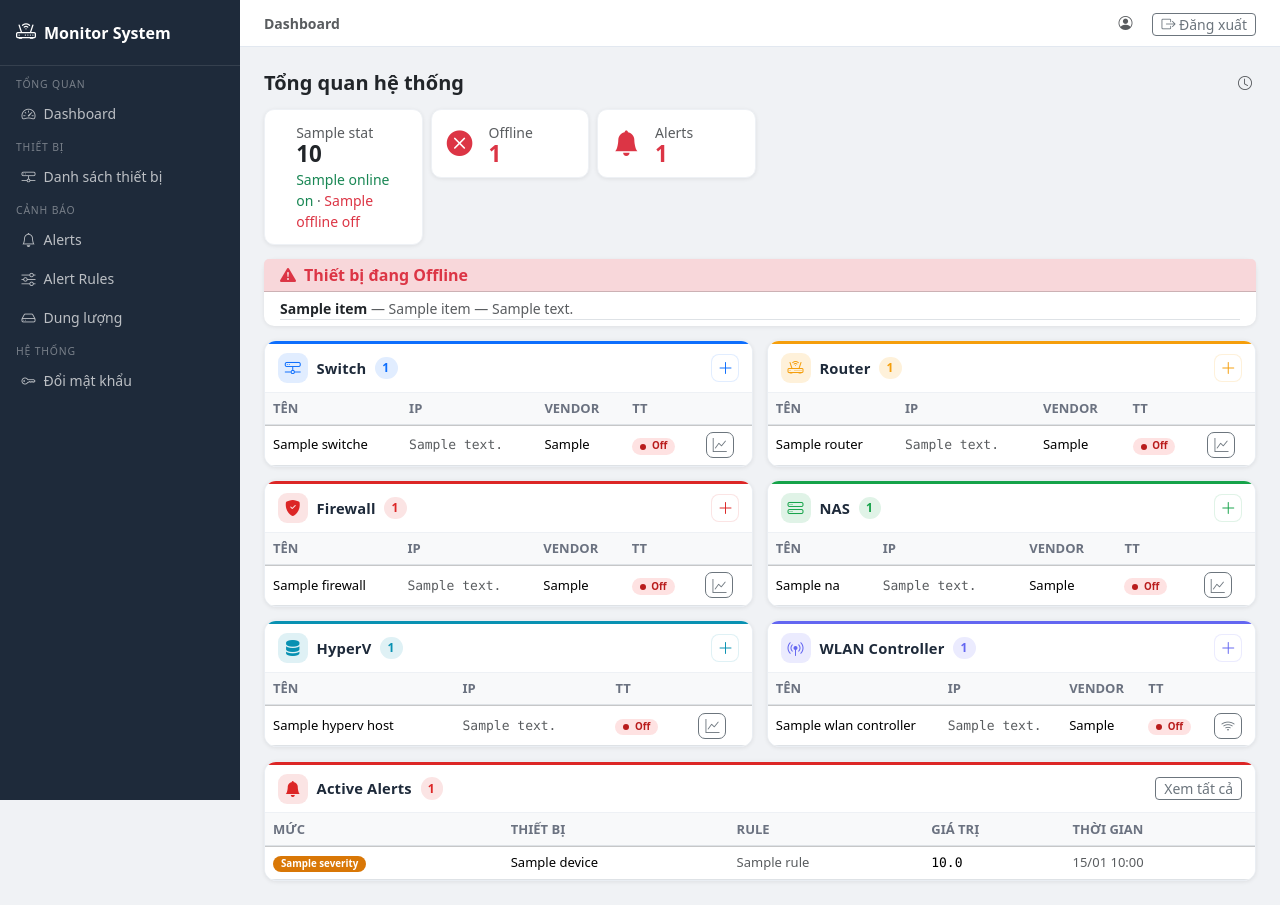
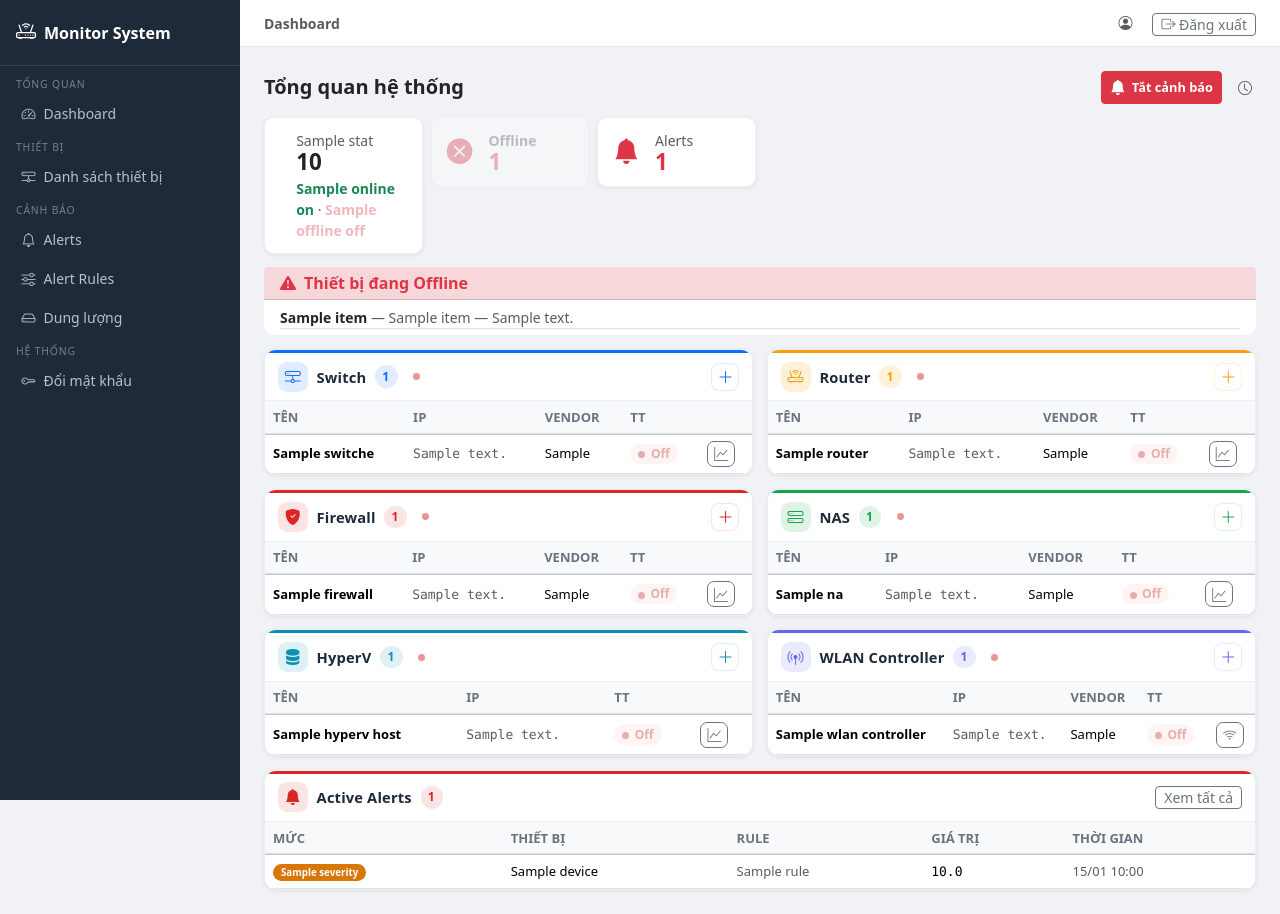
Before and after one commit to luckyhoang1988/monitor_system, a Django app: template templates/dashboard/index.html in a window 1280 px wide. Run offline with Django 5.2, Linux system fonts and the light colour scheme; the template is opened without the code that fills it: most values are stand-ins (such as "Sample title", 1, 10 or a date in 2020).

Commit message:
feat(dashboard): điểm nhấn trạng thái kiểu NVR — nhấp nháy off + nút bật/tắt cảnh báo
- On = xanh, Off = đỏ; badge On/Off in đậm, chấm trạng thái to hơn
- Khu vực có thiết bị offline nhấp nháy: card "Thiết bị đang Offline" (viền+header),
  badge Off, thẻ thống kê Offline, chấm đỏ trên header từng panel có thiết bị off
- Nút Bật/Tắt cảnh báo nhấp nháy (mặc định bật, ghi nhớ qua localStorage)
- Đếm offline theo từng nhóm thiết bị trong view để hiện chấm cảnh báo trên panel
- Làm đậm tên thiết bị + số liệu cho dễ đọc

Co-Authored-By: Claude Opus 4.8 <noreply@anthropic.com>

```diff
--- a/templates/dashboard/index.html
+++ b/templates/dashboard/index.html
@@ -158,9 +158,45 @@
   /* badge trạng thái có chấm tròn cho rõ */
   .status-dot::before {
     content: ""; display: inline-block;
-    width: 6px; height: 6px; border-radius: 50%;
+    width: 7px; height: 7px; border-radius: 50%;
     margin-right: .35rem; vertical-align: middle;
     background: currentColor;
+  }
+  /* Badge On/Off rõ ràng, chữ đậm */
+  .badge-online, .badge-offline { font-weight: 700; font-size: .75rem; }
+
+  /* ===== Cảnh báo nhấp nháy (blink) ===== */
+  @keyframes blink-fade   { 0%,100% { opacity: 1; } 50% { opacity: .3; } }
+  @keyframes blink-bg     { 0%,100% { background:#fee2e2; } 50% { background:#fca5a5; } }
+  @keyframes blink-dot    { 0%,100% { opacity:1; transform:scale(1); } 50% { opacity:.35; transform:scale(.7); } }
+  @keyframes blink-glow {
+    0%,100% { box-shadow: 0 0 0 0 rgba(220,38,38,.55); }
+    50%     { box-shadow: 0 0 0 6px rgba(220,38,38,0); }
+  }
+
+  /* Toggle cảnh báo */
+  .alarm-toggle {
+    display: inline-flex; align-items: center; gap: .4rem;
+    font-weight: 600; font-size: .8rem;
+  }
+  .alarm-toggle .bi { font-size: .95rem; }
+
+  /* Mọi hiệu ứng nhấp nháy CHỈ chạy khi bật cảnh báo (.alarm-on) */
+  .dashboard-screen.alarm-on .dashboard-offline {
+    animation: blink-glow 1.1s ease-in-out infinite;
+  }
+  .dashboard-screen.alarm-on .dashboard-offline .card-header {
+    animation: blink-bg 1.1s steps(1, end) infinite;
+  }
+  .dashboard-screen.alarm-on .badge-offline { animation: blink-fade 1s ease-in-out infinite; }
+  .dashboard-screen.alarm-on .stat-offline-alarm { animation: blink-fade 1s ease-in-out infinite; }
+  .dashboard-screen.alarm-on .panel-offline-dot { animation: blink-dot .9s ease-in-out infinite; }
+
+  /* Chấm đỏ cảnh báo trên header panel có thiết bị off */
+  .panel-offline-dot {
+    display: inline-flex; align-items: center; justify-content: center;
+    width: 9px; height: 9px; border-radius: 50%;
+    background: #dc2626; margin-left: .35rem;
   }
 
   /* Active Alerts: cũng 5 dòng rồi cuộn */
@@ -176,10 +212,15 @@
 {% endblock %}
 
 {% block content %}
-<div class="dashboard-screen">
+<div class="dashboard-screen alarm-on" id="dashboardScreen">
   <div class="d-flex align-items-center justify-content-between dashboard-heading">
     <h5 class="mb-0 fw-bold">Tổng quan hệ thống</h5>
-    <span class="text-muted small"><i class="bi bi-clock me-1"></i>{{ "now"|date:"d/m/Y H:i" }}</span>
+    <div class="d-flex align-items-center gap-3">
+      <button type="button" id="alarmToggle" class="btn btn-sm btn-danger alarm-toggle">
+        <i class="bi bi-bell-fill"></i><span class="alarm-label">Tắt cảnh báo</span>
+      </button>
+      <span class="text-muted small"><i class="bi bi-clock me-1"></i>{{ "now"|date:"d/m/Y H:i" }}</span>
+    </div>
   </div>
 
   <!-- Stat Cards -->
@@ -192,10 +233,10 @@
           <div class="text-muted small">{{ stat.label }}</div>
           <div class="fs-3 fw-bold lh-1">{{ stat.total }}</div>
           <div class="small mt-1">
-            <span class="text-success">{{ stat.online }} on</span>
+            <span class="text-success fw-bold">{{ stat.online }} on</span>
             {% if stat.offline %}
               <span class="text-muted"> · </span>
-              <span class="text-danger">{{ stat.offline }} off</span>
+              <span class="text-danger fw-bold stat-offline-alarm">{{ stat.offline }} off</span>
             {% endif %}
           </div>
         </div>
@@ -203,10 +244,10 @@
     </div>
     {% endfor %}
     <div class="col-6 col-xl-2">
-      <div class="stat-card">
+      <div class="stat-card {% if offline_count %}stat-offline-alarm{% endif %}">
         <div class="stat-icon text-danger"><i class="bi bi-x-circle-fill"></i></div>
         <div>
-          <div class="text-muted small">Offline</div>
+          <div class="text-muted small fw-semibold">Offline</div>
           <div class="fs-3 fw-bold lh-1 {% if offline_count %}text-danger{% endif %}">{{ offline_count }}</div>
         </div>
       </div>
@@ -248,6 +289,7 @@
           <span class="panel-title">
             <span class="icon-chip"><i class="bi bi-hdd-network"></i></span>
             Switch <span class="panel-count">{{ switches|length }}</span>
+            {% if switches_off %}<span class="panel-offline-dot" title="{{ switches_off }} offline"></span>{% endif %}
           </span>
           <a href="{% url 'devices:add' %}" class="panel-add" title="Thêm thiết bị"><i class="bi bi-plus-lg"></i></a>
         </div>
@@ -266,7 +308,7 @@
             <tbody>
               {% for sw in switches %}
               <tr>
-                <td class="ps-2 fw-medium" title="{{ sw.name }}">{{ sw.name }}</td>
+                <td class="ps-2 fw-semibold" title="{{ sw.name }}">{{ sw.name }}</td>
                 <td class="text-muted font-monospace">{{ sw.ip_address }}</td>
                 <td>{{ sw.get_vendor_display }}</td>
                 <td>
@@ -299,6 +341,7 @@
           <span class="panel-title">
             <span class="icon-chip"><i class="bi bi-router"></i></span>
             Router <span class="panel-count">{{ routers|length }}</span>
+            {% if routers_off %}<span class="panel-offline-dot" title="{{ routers_off }} offline"></span>{% endif %}
           </span>
           <a href="{% url 'devices:add' %}" class="panel-add" title="Thêm thiết bị"><i class="bi bi-plus-lg"></i></a>
         </div>
@@ -317,7 +360,7 @@
             <tbody>
               {% for rt in routers %}
               <tr>
-                <td class="ps-2 fw-medium" title="{{ rt.name }}">{{ rt.name }}</td>
+                <td class="ps-2 fw-semibold" title="{{ rt.name }}">{{ rt.name }}</td>
                 <td class="text-muted font-monospace">{{ rt.ip_address }}</td>
                 <td>{{ rt.get_vendor_display }}</td>
                 <td>
@@ -350,6 +393,7 @@
           <span class="panel-title">
             <span class="icon-chip"><i class="bi bi-shield-fill-check"></i></span>
             Firewall <span class="panel-count">{{ firewalls|length }}</span>
+            {% if firewalls_off %}<span class="panel-offline-dot" title="{{ firewalls_off }} offline"></span>{% endif %}
           </span>
           <a href="{% url 'devices:add' %}" class="panel-add" title="Thêm thiết bị"><i class="bi bi-plus-lg"></i></a>
         </div>
@@ -368,7 +412,7 @@
             <tbody>
               {% for fw in firewalls %}
               <tr>
-                <td class="ps-2 fw-medium" title="{{ fw.name }}">{{ fw.name }}</td>
+                <td class="ps-2 fw-semibold" title="{{ fw.name }}">{{ fw.name }}</td>
                 <td class="text-muted font-monospace">{{ fw.ip_address }}</td>
                 <td>{{ fw.get_vendor_display }}</td>
                 <td>
@@ -401,6 +445,7 @@
           <span class="panel-title">
             <span class="icon-chip"><i class="bi bi-hdd-stack"></i></span>
             NAS <span class="panel-count">{{ nas_devices|length }}</span>
+            {% if nas_off %}<span class="panel-offline-dot" title="{{ nas_off }} offline"></span>{% endif %}
           </span>
           <a href="{% url 'devices:add' %}" class="panel-add" title="Thêm thiết bị"><i class="bi bi-plus-lg"></i></a>
         </div>
@@ -419,7 +464,7 @@
             <tbody>
               {% for nas in nas_devices %}
               <tr>
-                <td class="ps-2 fw-medium" title="{{ nas.name }}">{{ nas.name }}</td>
+                <td class="ps-2 fw-semibold" title="{{ nas.name }}">{{ nas.name }}</td>
                 <td class="text-muted font-monospace">{{ nas.ip_address }}</td>
                 <td>{{ nas.get_vendor_display }}</td>
                 <td>
@@ -452,6 +497,7 @@
           <span class="panel-title">
             <span class="icon-chip"><i class="bi bi-server"></i></span>
             HyperV <span class="panel-count">{{ hyperv_hosts|length }}</span>
+            {% if hyperv_off %}<span class="panel-offline-dot" title="{{ hyperv_off }} offline"></span>{% endif %}
           </span>
           <a href="{% url 'devices:add' %}" class="panel-add" title="Thêm thiết bị"><i class="bi bi-plus-lg"></i></a>
         </div>
@@ -469,7 +515,7 @@
             <tbody>
               {% for hv in hyperv_hosts %}
               <tr>
-                <td class="ps-2 fw-medium" title="{{ hv.name }}">{{ hv.name }}</td>
+                <td class="ps-2 fw-semibold" title="{{ hv.name }}">{{ hv.name }}</td>
                 <td class="text-muted font-monospace">{{ hv.ip_address }}</td>
                 <td>
                   {% if hv.is_online %}
@@ -501,6 +547,7 @@
           <span class="panel-title">
             <span class="icon-chip"><i class="bi bi-broadcast-pin"></i></span>
             WLAN Controller <span class="panel-count">{{ wlan_controllers|length }}</span>
+            {% if wlan_off %}<span class="panel-offline-dot" title="{{ wlan_off }} offline"></span>{% endif %}
           </span>
           <a href="{% url 'devices:add' %}" class="panel-add" title="Thêm thiết bị"><i class="bi bi-plus-lg"></i></a>
         </div>
@@ -519,7 +566,7 @@
             <tbody>
               {% for ac in wlan_controllers %}
               <tr>
-                <td class="ps-2 fw-medium" title="{{ ac.name }}">{{ ac.name }}</td>
+                <td class="ps-2 fw-semibold" title="{{ ac.name }}">{{ ac.name }}</td>
                 <td class="text-muted font-monospace">{{ ac.ip_address }}</td>
                 <td>{{ ac.get_vendor_display }}</td>
                 <td>
@@ -595,3 +642,33 @@
   </div>
 </div>
 {% endblock %}
+
+{% block extra_js %}
+<script>
+(function () {
+  const screen = document.getElementById('dashboardScreen');
+  const btn    = document.getElementById('alarmToggle');
+  if (!screen || !btn) return;
+  const label  = btn.querySelector('.alarm-label');
+  const icon   = btn.querySelector('.bi');
+
+  function apply(on) {
+    screen.classList.toggle('alarm-on', on);
+    btn.classList.toggle('btn-danger', on);
+    btn.classList.toggle('btn-outline-secondary', !on);
+    label.textContent = on ? 'Tắt cảnh báo' : 'Bật cảnh báo';
+    icon.className = 'bi ' + (on ? 'bi-bell-fill' : 'bi-bell-slash');
+  }
+
+  // Mặc định BẬT; ghi nhớ lựa chọn của người dùng.
+  const saved = localStorage.getItem('dashboardAlarm');
+  apply(saved === null ? true : saved === 'on');
+
+  btn.addEventListener('click', function () {
+    const on = !screen.classList.contains('alarm-on');
+    apply(on);
+    localStorage.setItem('dashboardAlarm', on ? 'on' : 'off');
+  });
+})();
+</script>
+{% endblock %}
```
Also changed, not shown: apps/dashboard/views.py (+9 -0 lines).
